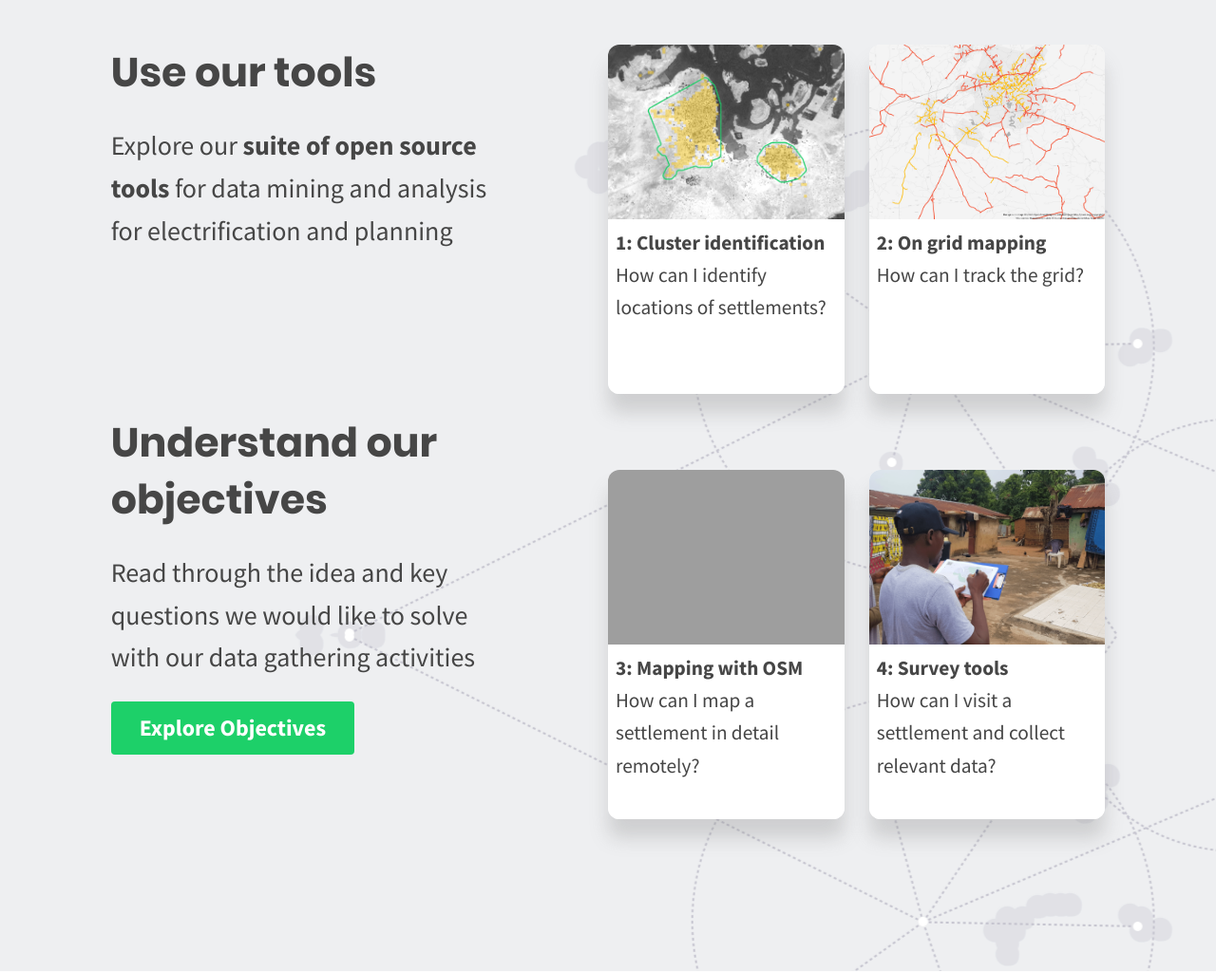
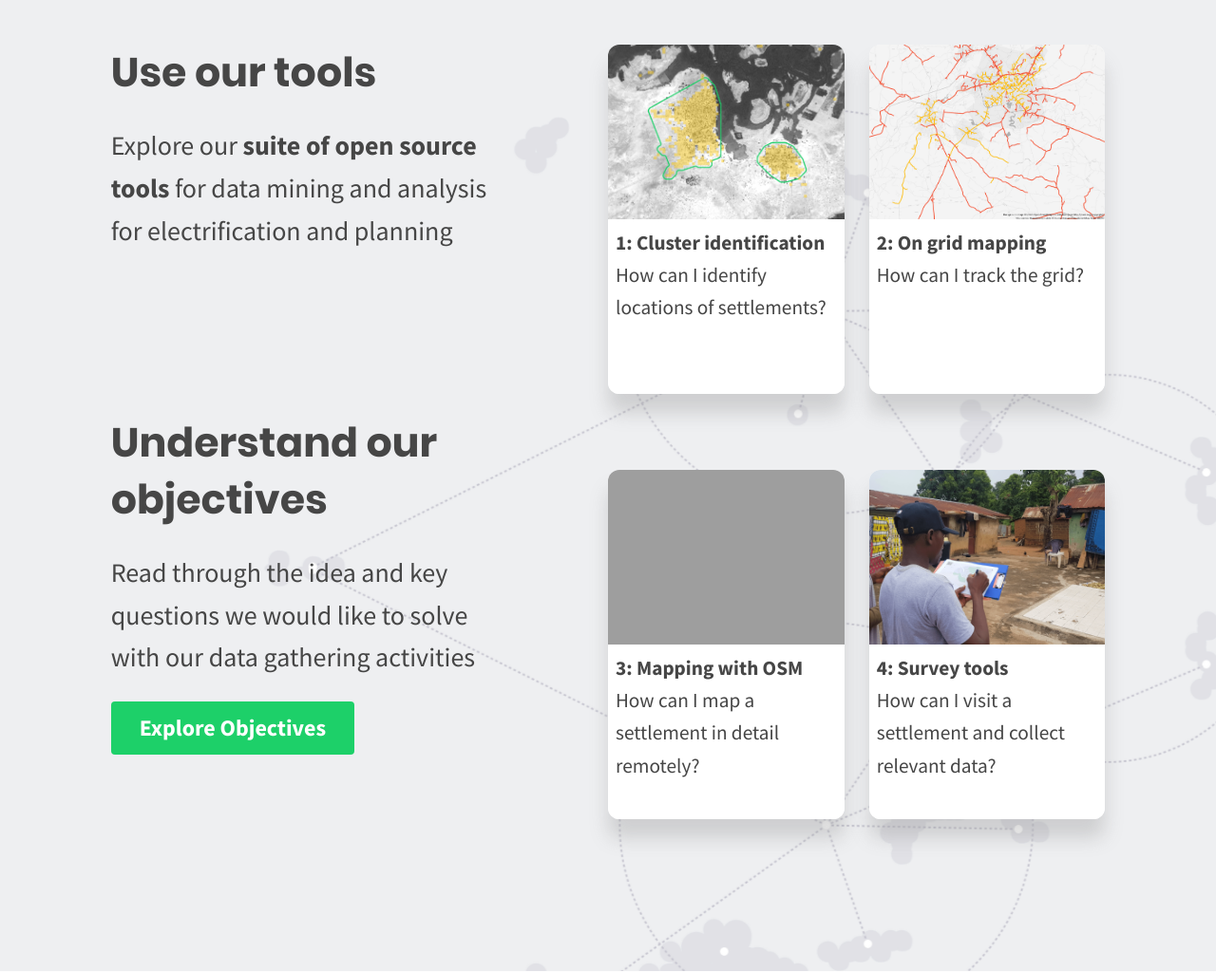
Before and after one commit to rl-institut/NESP2_website, a Flask app: page / in a window 1280 px wide. Shown: the part 3304-4328 px from the top of the page at 95% size. Run offline with Flask 2, Linux system fonts and the light colour scheme; some libraries are stand-ins or nearby versions; grey boxes are pictures that could not be loaded.

Commit message:
Fix cover of background

```diff
--- a/app/static/style.css
+++ b/app/static/style.css
@@ -464,7 +464,7 @@ header a:focus{
     //background-position: center center;
     //background-repeat: no-repeat;
     background-repeat: repeat-y;
-    //background-size: cover;
+    background-size: 100% auto;
     padding-top: 3rem;
     padding-bottom: 5rem;
     padding-left: .75rem;
```
